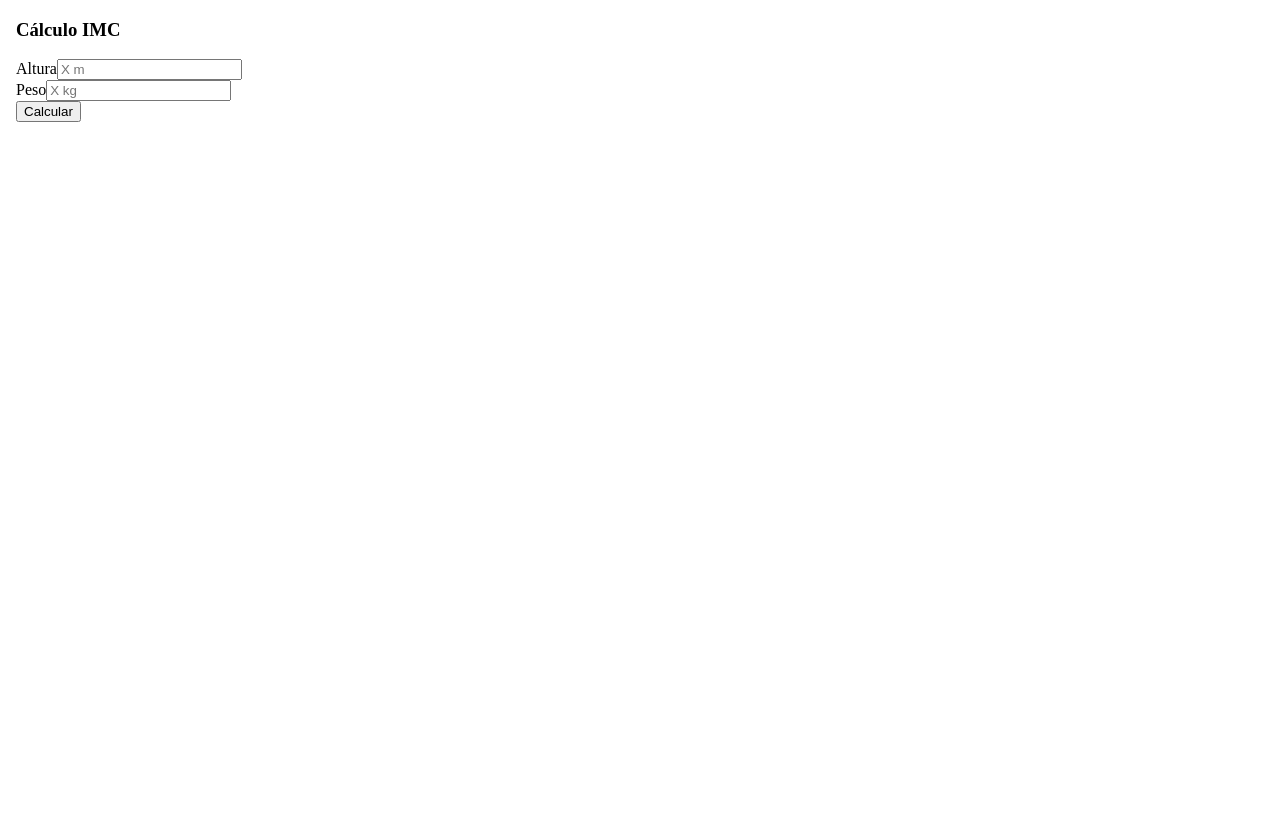
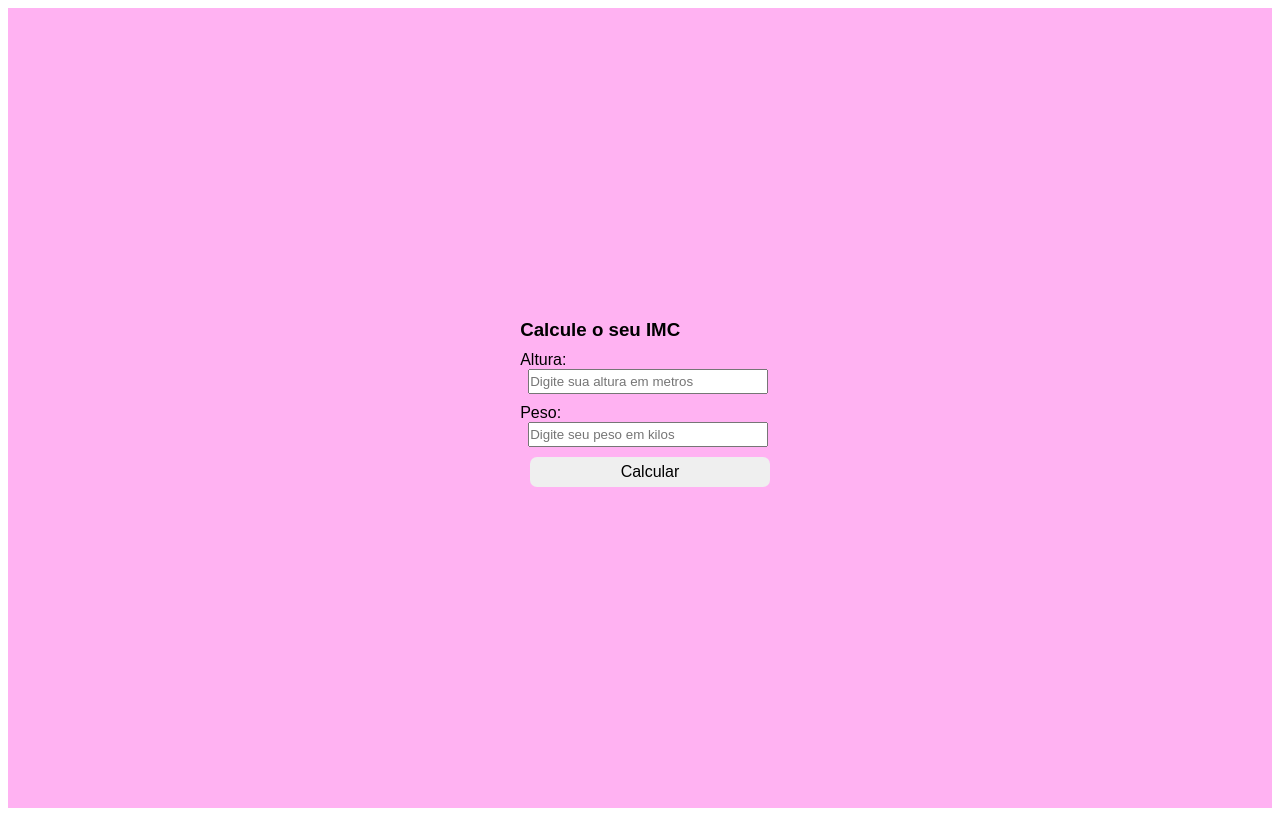
Before and after one commit to CamilaCSilva/Seminario-C214, an Angular app in the folder seminario-C214/: page / in a window 1280 px wide. Built offline with nearby package versions, Linux system fonts and the light colour scheme.

Commit message:
style: styled the page

```diff
--- a/seminario-C214/src/app/app.component.html
+++ b/seminario-C214/src/app/app.component.html
@@ -1,5 +1,6 @@
 <!DOCTYPE html>
 <html lang="pt-BR">
+
 <head>
   <meta charset="utf-8">
   <title>Angular</title>
@@ -7,17 +8,20 @@
   <meta name="viewport" content="width=device-width, initial-scale=1">
   <link rel="icon" type="image/x-icon" href="favicon.ico">
 </head>
+
 <body>
   <section id="entrada-dados">
     <form (ngSubmit)="entradaDados(altura, peso)" #loginForm="ngForm">
-      <h3>Cálculo IMC</h3>
-      <div>
-        <label class="form-filed__label" for="altura">Altura</label>
-        <input type="text" [(ngModel)]="altura" id="altura" name="altura" placeholder="X m" />
+      <h3>Calcule o seu IMC</h3>
+      <div class="form-filed__label">
+        <label for="altura">Altura: </label>
+        <input class="dados" type="text" [(ngModel)]="altura" id="altura" name="altura"
+          placeholder="Digite sua altura em metros" />
       </div>
-      <div>
-        <label class="form-filed__label" for="peso">Peso</label>
-        <input type="text" [(ngModel)]="peso" id="peso" name="peso" placeholder="X kg" />
+      <div class="form-filed__label">
+        <label for="peso">Peso: </label>
+        <input class="dados" type="text" [(ngModel)]="peso" id="peso" name="peso"
+          placeholder="Digite seu peso em kilos" />
       </div>
 
       <div class="botao-wrapper">
@@ -29,4 +33,5 @@
   </section>
 
 </body>
+
 </html>
--- a/seminario-C214/src/app/app.component.scss
+++ b/seminario-C214/src/app/app.component.scss
@@ -0,0 +1,40 @@
+$font-family_1: 'Poppins', sans-serif;
+
+* {
+    margin: 0;
+    padding: 0;
+    box-sizing: border-box;
+    font-family: $font-family_1;
+}
+
+$background-color_1: rgba(255, 127, 234, 0.6);
+
+#entrada-dados {
+    height: 100vh;
+    width: 100%;
+    display: flex;
+    flex-direction: column;
+    align-items: center;
+    justify-content: center;
+    background-color: $background-color_1;
+}
+
+.botao {
+    margin: 10px;
+    height: 30px;
+    width: 100%;
+    border: none;
+    font-size: 16px;
+    font-weight: 400;
+    border-radius: 7px;
+}
+
+.dados {
+    margin-left: 8px;
+    width: 100%;
+    height: 25px;
+}
+
+.form-filed__label {
+    margin-top: 10px;
+}
```
